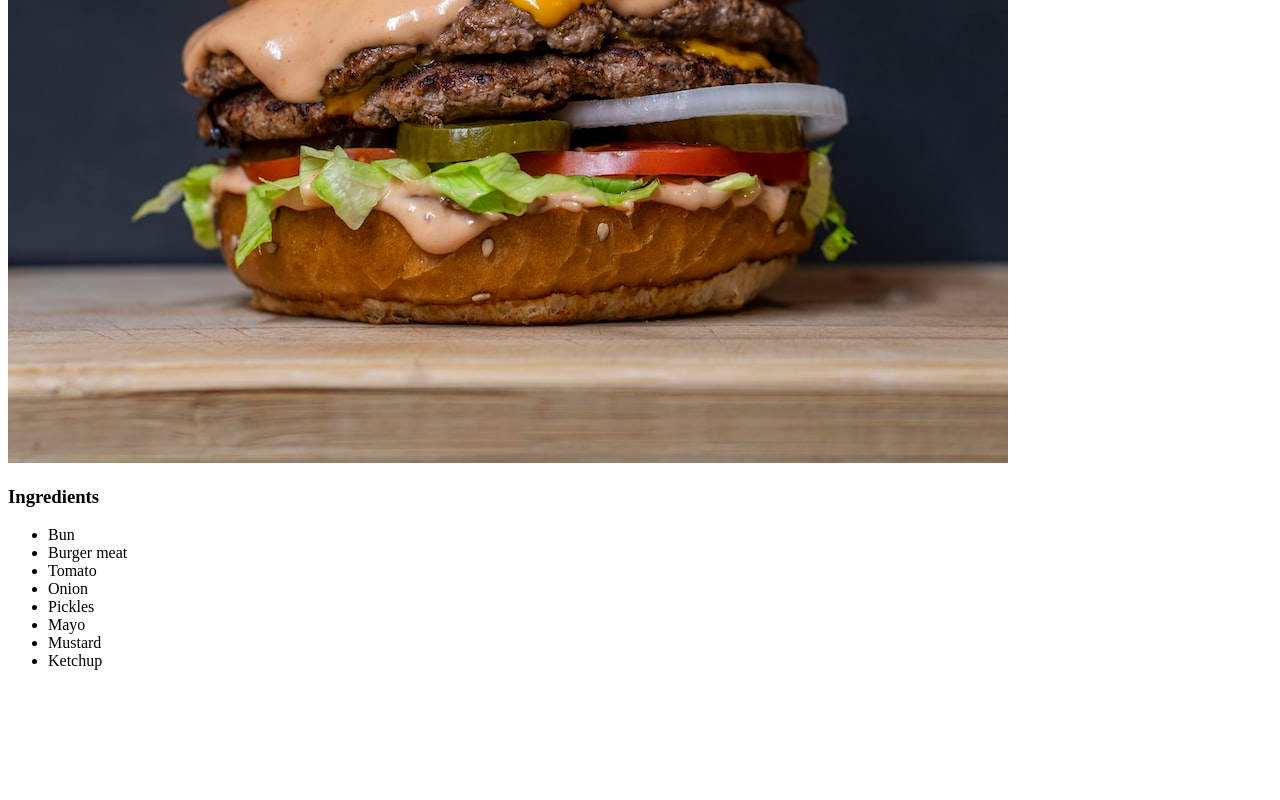
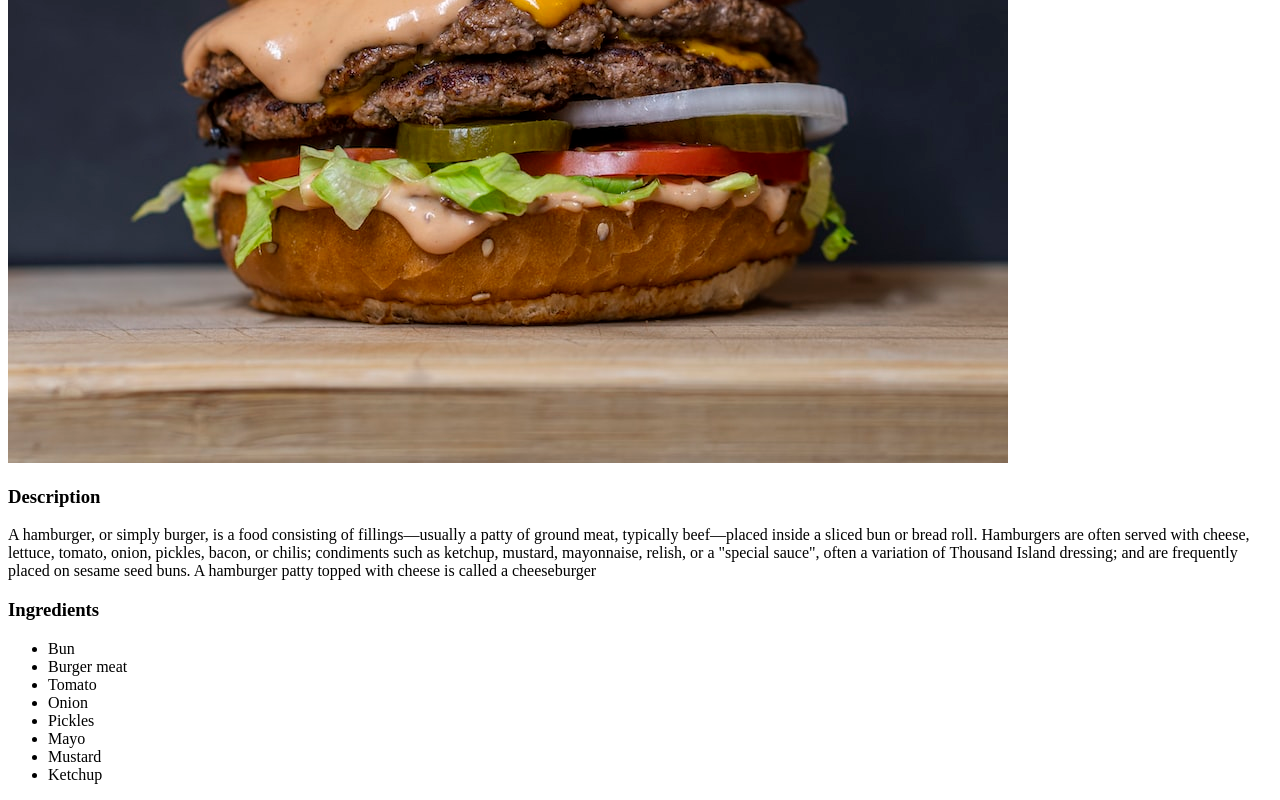
Before and after one commit to GordOlse/odin-recipes, a plain HTML site: page recipes/burger.html in a window 1280 px wide. Shown: the part 448-1248 px from the top of the page. Before the commit the page ends 1134 px from the top, so only its background shows below. Drawn offline with Linux system fonts and the light colour scheme.

Commit message:
add descriptions to recipes

```diff
--- a/recipes/burger.html
+++ b/recipes/burger.html
@@ -9,7 +9,8 @@
     <h1>Burger</h1>
 
     <img src="./images/burger.jpeg">
-
+    <h3>Description</h3>
+    <p>A hamburger, or simply burger, is a food consisting of fillings—usually a patty of ground meat, typically beef—placed inside a sliced bun or bread roll. Hamburgers are often served with cheese, lettuce, tomato, onion, pickles, bacon, or chilis; condiments such as ketchup, mustard, mayonnaise, relish, or a "special sauce", often a variation of Thousand Island dressing; and are frequently placed on sesame seed buns. A hamburger patty topped with cheese is called a cheeseburger</p>
     <h3>Ingredients</h3>
         <ul>
             <li>Bun</li>
```
Also changed, not shown: recipes/noodles.html (+3 -1 lines), recipes/pizza.html (+2 -1 lines).
